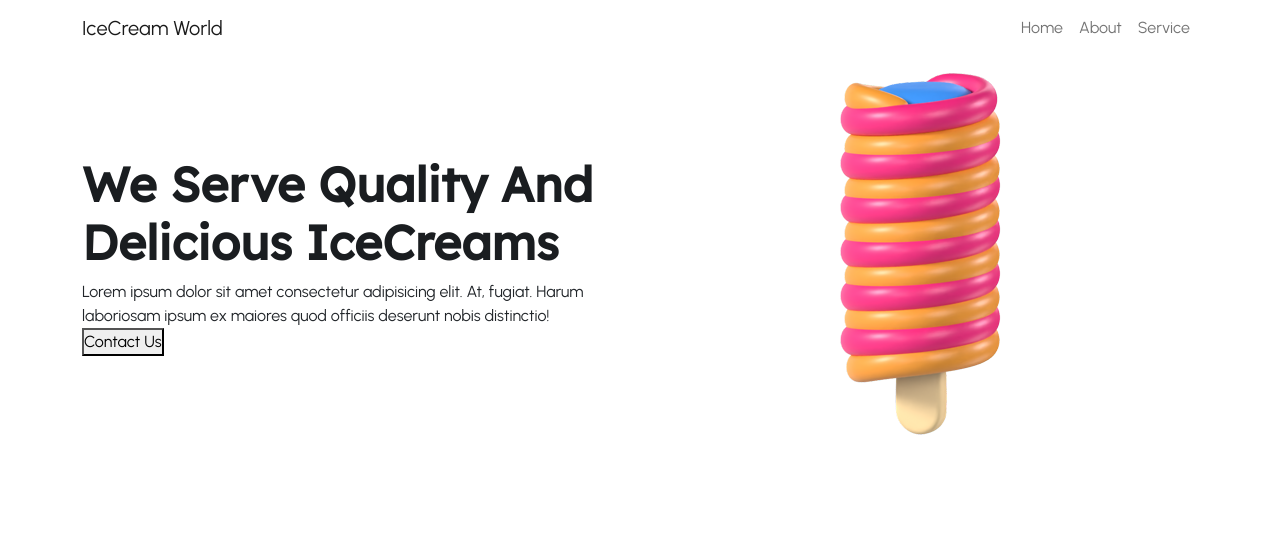
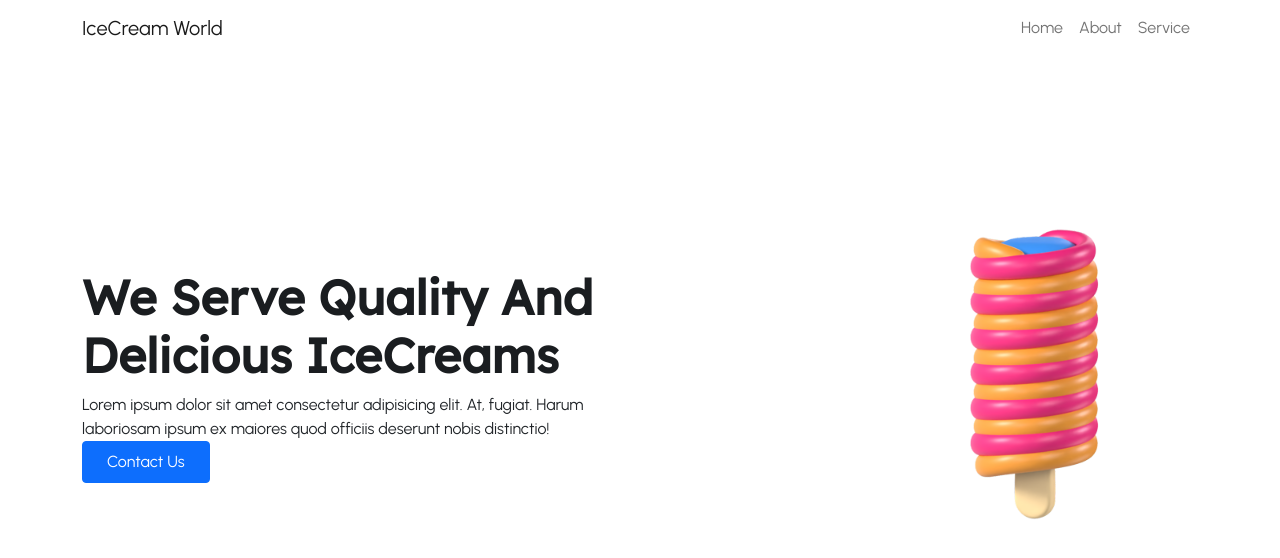
Before and after one commit to Ruchitn21/Ruchitn21.github.io, a plain HTML site: page index.html in a window 1280 px wide. Drawn offline with nearby package versions, Linux system fonts and the light colour scheme.

Commit message:
Improved

```diff
--- a/index.html
+++ b/index.html
@@ -43,13 +43,13 @@
                     <h1 class="text-capitalize fw-bolder"> We Serve Quality and Delicious IceCreams</h1>
                     <p> Lorem ipsum dolor sit amet consectetur adipisicing elit. At, fugiat. Harum laboriosam ipsum ex maiores quod officiis deserunt nobis distinctio!</p>
 
-                    <div class="text-center">
-                        <button class="text-capitalize" data-bs-toggle="tooltip" data-bs-title="Contact Us">contact us</button>
+                    <div class="text-center w-100 text-md-start">
+                        <button class="text-capitalize btn btn-primary px-4 py-2" data-bs-toggle="tooltip" data-bs-title="Contact Us">contact us</button>
                     </div>
                 </div>
 
                 <div class="col-12 col-md-12 col-lg-6">
-                    <div class="text-center">
+                    <div class="text-center text-lg-end">
                         <img src="./images/Twister Ice Cream.png">
                     </div>
                 </div>
--- a/style.css
+++ b/style.css
@@ -30,6 +30,10 @@ h2 {
     line-height: 3rem;
     font-weight: 600;
     font-size: 3.4rem;
+    letter-spacing: 0.07rem;
+    line-height: 1.55rem;
+    font-synthesis: none;
+    text-rendering: optimizeLegibility;
 }
 
 p {
@@ -44,3 +48,25 @@ a {
 li {
     list-style-type: none;
 }
+
+
+/* hero section start */
+
+.hero-section .container {
+    display: grid;
+    place-content: center;
+    height: inherit;
+}
+
+.bg-main {
+    height: 80vh;
+    position: relative;
+}
+
+img {
+
+    height: auto;
+    width: 20rem;
+    border-radius: 2rem;
+
+}
```
